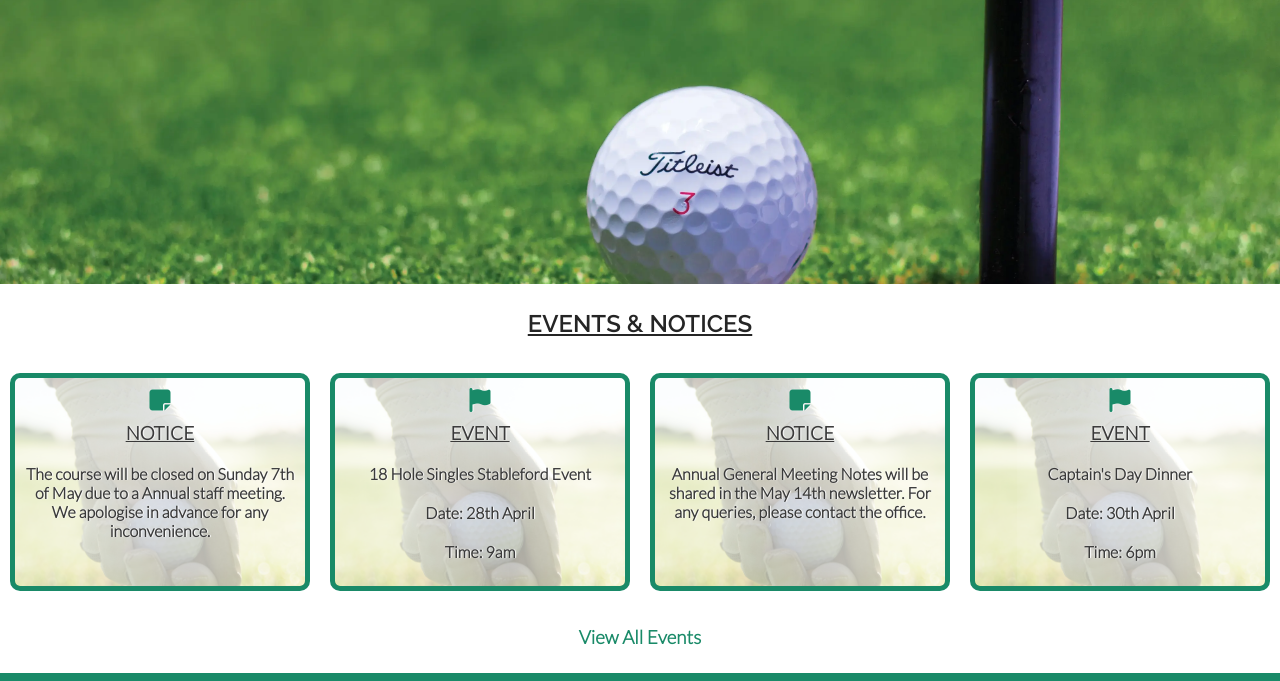
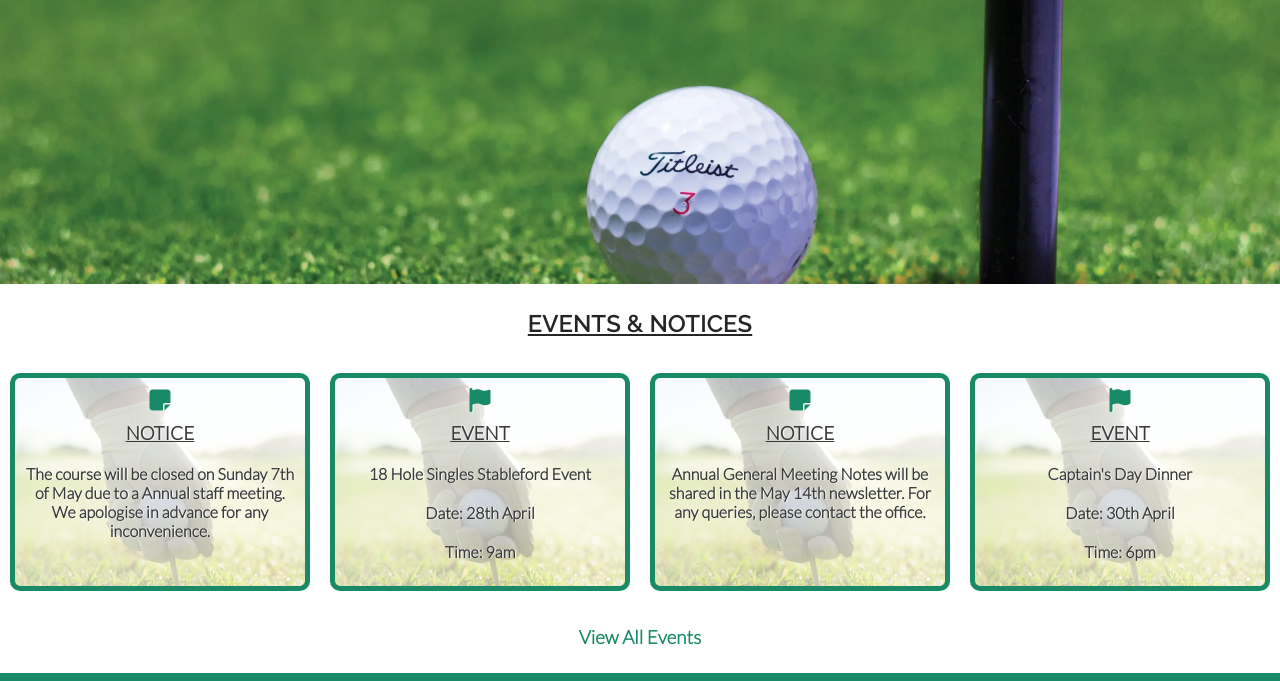
Before and after one commit to leec313/lee-valley, a plain HTML site: page index.html in a window 1280 px wide. Shown: the part 1184-1865 px from the top of the page. Drawn offline with Linux system fonts and the light colour scheme.

Commit message:
fixed image for notice boxes

```diff
--- a/assets/css/style.css
+++ b/assets/css/style.css
@@ -248,7 +248,7 @@ h1, h2 {
     text-align: center;
     font-weight: bold;
     background-image: url(../images/notice.webp);
-    background-size: 150%;
+    background-size: cover;
     background-repeat: no-repeat;
     background-position: center;
     /* creating an overlay shadow, so we can clearly see the forground text */
```
Also changed, not shown: 2 other files.
